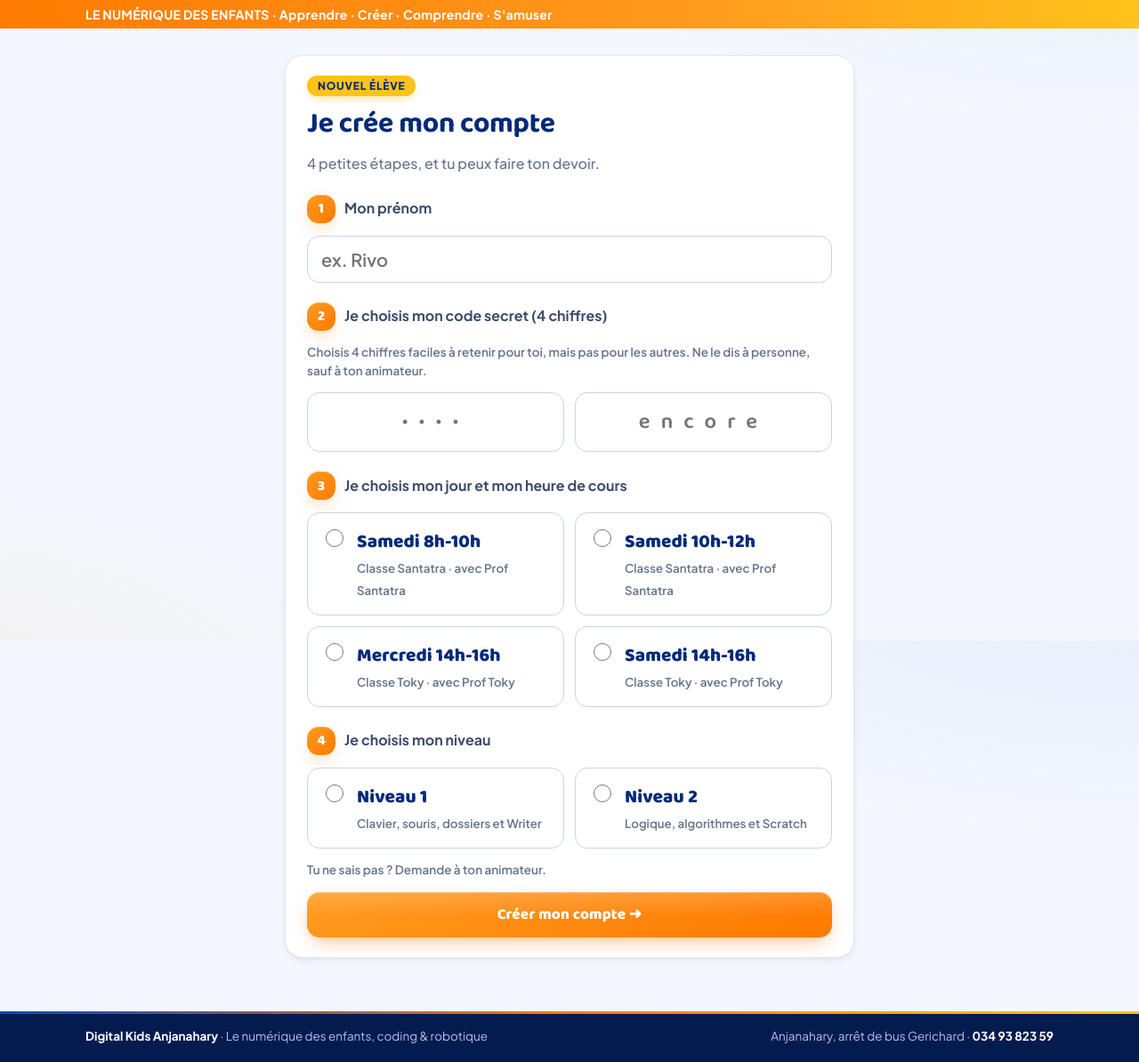
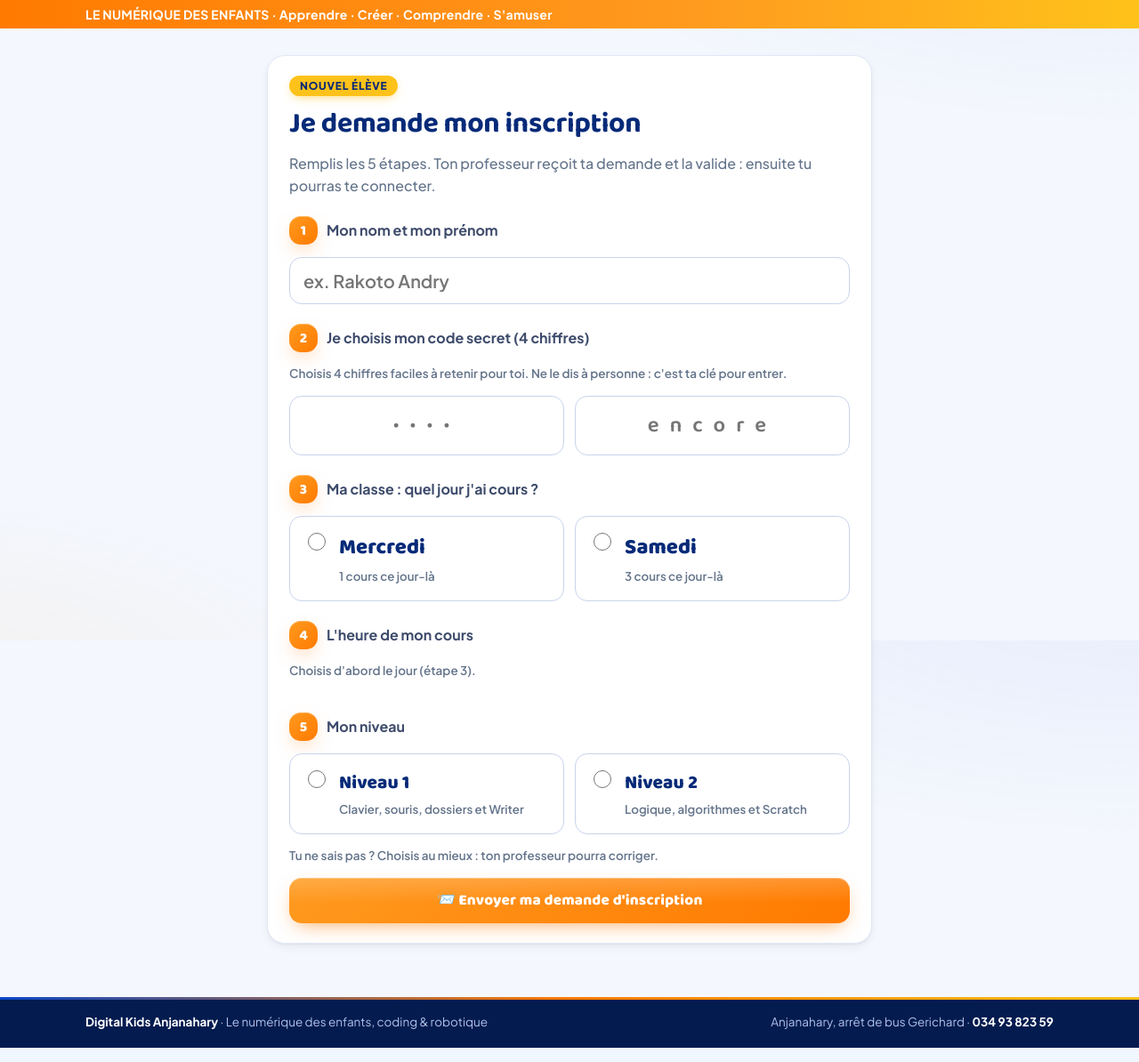
Before and after one commit to aorn-grou/digitalkids-devoirs, a Flask app: page /inscription in a window 1280 px wide. Shown: the part 80-1274 px from the top of the page at 89% size. Run offline with Flask 2, Linux system fonts and the light colour scheme; data comes from the database, SQL or seed files in the repository.

Commit message:
Inscription ouverte à tous : demande envoyée au professeur du cours, connexion seulement après validation
Co-Authored-By: Claude Opus 5.5 <noreply@anthropic.com>
Claude-Session: https://claude.ai/code/session_018Up2VnWB479QfL9qLo9hGR

```diff
--- a/app.py
+++ b/app.py
@@ -81,6 +81,9 @@ def init_db():
         identifiant TEXT UNIQUE NOT NULL, mdp TEXT NOT NULL, classe TEXT NOT NULL, cree TEXT);
     CREATE TABLE IF NOT EXISTS creneaux (id INTEGER PRIMARY KEY AUTOINCREMENT, classe_id INTEGER NOT NULL,
         jour INTEGER NOT NULL, debut TEXT NOT NULL, fin TEXT NOT NULL);
+    CREATE TABLE IF NOT EXISTS demandes (id INTEGER PRIMARY KEY AUTOINCREMENT, nom TEXT NOT NULL, code TEXT NOT NULL,
+        niveau INTEGER NOT NULL, creneau_id INTEGER, classe_id INTEGER, cree TEXT, statut TEXT DEFAULT 'attente',
+        traite_par TEXT, traite_le TEXT, eleve_id INTEGER);
     CREATE TABLE IF NOT EXISTS seances (creneau_id INTEGER, date TEXT, saisi_par TEXT, saisi_le TEXT,
         PRIMARY KEY (creneau_id, date));
     CREATE TABLE IF NOT EXISTS presences (eleve_id INTEGER, creneau_id INTEGER, date TEXT, statut TEXT,
@@ -420,10 +423,11 @@ app.jinja_env.globals.update(semaines_du_mois=semaines_du_mois, liste_mois=liste
 
 @app.context_processor
 def contexte():
-    ctx = {"annee": datetime.now().year, "rapports_nouveaux": 0, "role": session.get("role"), "moi": None,
+    ctx = {"annee": datetime.now().year, "rapports_nouveaux": 0, "demandes_attente": 0, "role": session.get("role"), "moi": None,
            "classes": [], "classe_choisie": request.args.get("classe", "")}
     if session.get("role") in ("admin", "prof"):
         try:
+            ctx["demandes_attente"] = sum(1 for d in db().execute("SELECT classe_id FROM demandes WHERE statut='attente'") if peut_voir(d["classe_id"]))
             if est_admin():
                 ctx["moi"] = "Administrateur"
                 ctx["classes"] = toutes_classes()
@@ -486,6 +490,10 @@ def connexion():
                 return redirect(url_for("mes_devoirs"))
             if len(bons) > 1:
                 erreur = "Plusieurs élèves ont ce prénom et ce code : écris ton identifiant (par exemple rivo25)."
+            elif not bons and (dm := db().execute("SELECT * FROM demandes WHERE lower(nom)=? AND code=? AND statut!='valide' ORDER BY id DESC",
+                                                  (nom.lower(), code)).fetchone()):
+                erreur = ("⏳ Ta demande d'inscription attend la validation de ton professeur. Reviens plus tard !" if dm["statut"] == "attente"
+                          else "Ta demande d'inscription a été refusée. Parle à ton professeur.")
             else:
                 session["tentatives"] = tentatives + 1
                 erreur = "Prénom ou code incorrect. Vérifie et recommence."
@@ -494,49 +502,51 @@ def connexion():
 
 @app.route("/inscription", methods=["GET", "POST"])
 def inscription():
+    """N'importe qui peut demander son inscription ; le professeur du cours choisi la valide."""
     if not inscriptions_ouvertes():
-        return render_template("erreur.html", message="Les inscriptions sont fermées. Demande à ton animateur de créer ton compte.")
-    classes = toutes_classes()
+        return render_template("erreur.html", message="Les inscriptions sont fermées pour le moment. Demande à ton professeur.")
     crs = tous_creneaux()
+    jours = sorted({c["jour"] for c in crs})
     erreur, valeurs = None, {}
     if request.method == "POST":
-        prenom = re.sub(r"\s+", " ", request.form.get("prenom", "")).strip()[:40]
+        nom = re.sub(r"\s+", " ", request.form.get("prenom", "")).strip()[:60]
         code = request.form.get("code", "").strip()
         code2 = request.form.get("code2", "").strip()
         niveau = request.form.get("niveau", "")
+        cr = creneau(request.form.get("creneau", ""))
         classe = request.form.get("classe", "")
-        creneau = request.form.get("creneau", "")
-        cr = next((c for c in crs if str(c["id"]) == creneau), None)
-        if cr:
-            classe = str(cr["classe_id"])
-        valeurs = {"prenom": prenom, "niveau": niveau, "classe": classe, "creneau": creneau}
-        ids_classes = [str(c["id"]) for c in classes]
-        if len(prenom) < 2:
-            erreur = "Écris ton prénom."
+        classe_ok = (not crs) and (classe in [str(c["id"]) for c in toutes_classes()] or not toutes_classes())
+        valeurs = {"classe": classe, "prenom": nom, "niveau": niveau, "creneau": request.form.get("creneau", ""), "jour": request.form.get("jour", "")}
+        if len(nom) < 2:
+            erreur = "Écris ton nom et ton prénom (exemple : Rakoto Andry)."
         elif not re.fullmatch(r"\d{4}", code):
             erreur = "Ton code secret doit avoir exactement 4 chiffres."
         elif code != code2:
             erreur = "Les deux codes ne sont pas pareils. Recommence."
-        elif crs and not cr:
-            erreur = "Choisis ton jour et ton heure de cours."
-        elif classes and classe not in ids_classes:
-            erreur = "Choisis ta classe (ton animateur)."
+        elif not cr and not classe_ok:
+            erreur = "Choisis ta classe (samedi ou mercredi) et l'heure de ton cours."
         elif niveau not in ("1", "2"):
             erreur = "Choisis ton niveau."
-        elif db().execute("SELECT 1 FROM eleves WHERE lower(prenom)=? AND code=?", (prenom.lower(), code)).fetchone():
-            erreur = "Un élève a déjà ce prénom avec ce code. Choisis un autre code."
+        elif db().execute("SELECT 1 FROM demandes WHERE lower(nom)=? AND statut='attente'", (nom.lower(),)).fetchone():
+            erreur = "Une demande avec ce nom attend déjà la validation du professeur. Patiente un peu !"
+        elif db().execute("SELECT 1 FROM eleves WHERE lower(prenom)=? AND code=?", (nom.lower(), code)).fetchone():
+            erreur = "Tu es déjà inscrit avec ce nom et ce code : connecte-toi."
         else:
-            ident = nouvel_identifiant(prenom)
-            classe_id = int(classe) if classes else None
-            cur = db().execute("INSERT INTO eleves (prenom, identifiant, code, niveau, cree, classe_id, creneau_id) VALUES (?,?,?,?,?,?,?)",
-                               (prenom, ident, code, int(niveau), maintenant(), classe_id, cr["id"] if cr else None))
+            cur = db().execute("INSERT INTO demandes (nom, code, niveau, creneau_id, classe_id, cree) VALUES (?,?,?,?,?,?)",
+                               (nom, code, int(niveau), cr["id"] if cr else None,
+                                cr["classe_id"] if cr else (int(classe) if classe.isdigit() else None), maintenant()))
             db().commit()
-            session.clear()
-            session.permanent = True
-            session["eleve_id"] = cur.lastrowid
-            noter(cur.lastrowid, "inscription", f"Niveau {niveau} · identifiant {ident}")
-            return redirect(url_for("bienvenue"))
-    return render_template("inscription.html", erreur=erreur, v=valeurs, classes=classes, creneaux=crs)
+            session["demande"] = cur.lastrowid
+            return redirect(url_for("demande_envoyee"))
+    return render_template("inscription.html", erreur=erreur, v=valeurs, creneaux=crs, jours=jours, classes=toutes_classes())
+
+
+@app.route("/inscription/envoyee")
+def demande_envoyee():
+    d = db().execute("SELECT * FROM demandes WHERE id=?", (session.get("demande", 0),)).fetchone()
+    if not d:
+        return redirect(url_for("inscription"))
+    return render_template("demande_envoyee.html", d=d, cr=creneau(d["creneau_id"]))
 
 
 def eleve_courant():
@@ -833,6 +843,50 @@ def eleves():
     return render_template("eleves.html", eleves=liste, par_cours=par_cours, a_placer=a_placer, tous_cours=tous, noms=nom_classes())
 
 
+def valider_demande(d, cr, niveau, qui):
+    """Inscrit l'élève de la demande (ou le relie à un élève déjà écrit par l'administrateur avec le même nom)."""
+    eid, nouveau = ajouter_eleve(d["nom"], niveau, cr, d["classe_id"])
+    db().execute("UPDATE eleves SET code=? WHERE id=?", (d["code"], eid))
+    db().execute("UPDATE demandes SET statut='valide', traite_par=?, traite_le=?, eleve_id=?, creneau_id=?, niveau=? WHERE id=?",
+                 (qui, maintenant(), eid, cr["id"] if cr else None, niveau, d["id"]))
+    db().execute("INSERT INTO journal (date, eleve_id, type, detail) VALUES (?,?,?,?)",
+                 (maintenant(), eid, "inscription", f"Inscription validée par {qui} · " + (cr["horaire"] if cr else "sans cours") + f" · niveau {niveau}"))
+    return eid
+
+
+@app.route("/animateur/demandes", methods=["GET", "POST"])
+@animateur_requis
+def demandes():
+    qui = "Administrateur" if est_admin() else prof_courant()["nom"]
+    if request.method == "POST":
+        action = request.form.get("action")
+        ids = request.form.getlist("demande") if action == "tout" else [request.form.get("demande", "")]
+        n = 0
+        for i in ids:
+            d = db().execute("SELECT * FROM demandes WHERE id=? AND statut='attente'", (i,)).fetchone()
+            if not d or not peut_voir(d["classe_id"]):
+                continue
+            if action == "refuser":
+                db().execute("UPDATE demandes SET statut='refuse', traite_par=?, traite_le=? WHERE id=?", (qui, maintenant(), d["id"]))
+                flash(f"Demande de {d['nom']} refusée.")
+                continue
+            cr = creneau(request.form.get(f"creneau_{d['id']}") or d["creneau_id"])
+            if not cr or not peut_voir(cr["classe_id"]):
+                cr = creneau(d["creneau_id"])
+            niv = request.form.get(f"niveau_{d['id']}", str(d["niveau"]))
+            valider_demande(d, cr, int(niv) if niv in ("1", "2") else d["niveau"], qui)
+            n += 1
+        db().commit()
+        if n:
+            flash(f"✅ {n} élève(s) inscrit(s). Ils peuvent se connecter et sont sur la fiche d'appel.")
+        return redirect(url_for("demandes", **args_classe()))
+    tout = [d for d in db().execute("SELECT * FROM demandes ORDER BY id DESC LIMIT 300") if visible(d["classe_id"])]
+    noms_cr = {c["id"]: c for c in tous_creneaux()}
+    mes_cours = [c for c in noms_cr.values() if peut_voir(c["classe_id"])]
+    return render_template("demandes.html", attente=[d for d in tout if d["statut"] == "attente"][::-1],
+                           traitees=[d for d in tout if d["statut"] != "attente"][:30], noms_cr=noms_cr, mes_cours=mes_cours)
+
+
 @app.route("/animateur/inserer", methods=["GET", "POST"])
 @animateur_requis
 @admin_requis
--- a/static/style.css
+++ b/static/style.css
@@ -681,3 +681,19 @@ button,.btn,a{touch-action:manipulation}
 .pt-P,.pt-R{background:var(--vert-100);color:#15803D}.pt-A{background:var(--rouge-100);color:#B91C1C}
 .import-barre{position:sticky;bottom:12px;z-index:10;display:flex;justify-content:space-between;align-items:center;gap:12px;flex-wrap:wrap;margin-top:18px;padding:14px 18px;border-radius:var(--r-lg);background:rgba(255,255,255,.92);-webkit-backdrop-filter:blur(10px);backdrop-filter:blur(10px);border:1px solid var(--bord);box-shadow:var(--o-3)}
 @media (max-width:820px){.depot{grid-template-columns:1fr}}
+
+/* ---- demandes d'inscription ---- */
+.hero-action.bleu{background:linear-gradient(120deg,var(--nuit) 0%,var(--bleu) 55%,var(--bleu-400) 100%);box-shadow:0 18px 40px -18px rgba(11,71,196,.9),inset 0 1px 0 rgba(255,255,255,.25)}
+.hero-action.bleu .hero-txt b{text-shadow:none}
+.hero-action.bleu:hover{box-shadow:0 24px 46px -18px rgba(11,71,196,1)}
+.demande{display:flex;align-items:center;gap:10px;flex-wrap:wrap;padding:12px 8px;border-bottom:1px solid var(--gris-100);border-radius:12px;transition:background var(--vite);animation:apparait .4s var(--doux) both}
+.demande:hover{background:var(--bleu-50)}
+.demande:last-child{border-bottom:0}
+.demande-qui{display:flex;align-items:center;gap:10px;flex:1;min-width:200px}
+.demande-qui .avatar{width:40px;height:40px}
+.demande-qui div{display:grid;line-height:1.3}
+.demande-qui b{font-size:16px;color:var(--nuit)}
+.demande select{font-size:14px;padding:8px 34px 8px 10px}
+.demande-btns{display:flex;gap:6px}
+.envoi-ic{font-size:64px;animation:sautille 2s ease-in-out infinite}
+.jours-choix .niv b{font-size:24px}
--- a/static/sw.js
+++ b/static/sw.js
@@ -1,6 +1,6 @@
 // Digital Kids · application installable. Le réseau d'abord (les notes sont toujours à jour),
 // une copie des fichiers fixes pour démarrer plus vite, et une page « pas de connexion ».
-const CACHE = "dk-v9";
+const CACHE = "dk-v10";
 const FIXES = ["/static/style.css", "/static/devoir.js", "/static/robot.svg", "/static/icone-192.png", "/static/ui.js"];
 self.addEventListener("install", e => { e.waitUntil(caches.open(CACHE).then(c => c.addAll(FIXES)).then(() => self.skipWaiting())); });
 self.addEventListener("activate", e => {
--- a/templates/_nav.html
+++ b/templates/_nav.html
@@ -9,12 +9,13 @@
  'fiches': '<path d="M6 9V2h12v7"/><path d="M6 18H4a2 2 0 0 1-2-2v-5a2 2 0 0 1 2-2h16a2 2 0 0 1 2 2v5a2 2 0 0 1-2 2h-2"/><rect x="6" y="14" width="12" height="8"/>',
  'excel': '<path d="M14 2H6a2 2 0 0 0-2 2v16a2 2 0 0 0 2 2h12a2 2 0 0 0 2-2V8z"/><path d="M14 2v6h6M8 13h8M8 17h8M12 11v8"/>',
  'inserer': '<circle cx="9" cy="7" r="4"/><path d="M3 21v-2a4 4 0 0 1 4-4h4a4 4 0 0 1 4 4v2"/><path d="M19 8v6M16 11h6"/>',
+ 'demandes': '<path d="M22 12h-6l-2 3h-4l-2-3H2"/><path d="M5.5 5.1 2 12v6a2 2 0 0 0 2 2h16a2 2 0 0 0 2-2v-6l-3.5-6.9A2 2 0 0 0 16.8 4H7.2a2 2 0 0 0-1.7 1.1z"/>',
  'profs': '<circle cx="12" cy="8" r="4"/><path d="M4 21v-1a6 6 0 0 1 6-6h4a6 6 0 0 1 6 6v1"/><path d="M19 3v4M17 5h4"/>',
  'mot_de_passe': '<rect x="3" y="11" width="18" height="11" rx="2"/><path d="M7 11V7a5 5 0 0 1 10 0v4"/>'
 } %}
 {% set groupes = [
  ('Pilotage', [('tableau_de_bord','Tableau de bord'),('rapport_presence','Rapport de présence'),('rapports','Activité en ligne')]),
- ('Ma classe', ([('inserer','Insérer des élèves')] if role == 'admin' else []) + [('eleves','Élèves par cours'),('presence','Fiche de présence (appel)'),('tableau','Notes'),('devoirs_admin','Devoirs'),('fiches','Fiches de connexion')]),
+ ('Ma classe', [('demandes','Demandes d\'inscription')] + ([('inserer','Insérer des élèves')] if role == 'admin' else []) + [('eleves','Élèves par cours'),('presence','Fiche de présence (appel)'),('tableau','Notes'),('devoirs_admin','Devoirs'),('fiches','Fiches de connexion')]),
  ('Données', [('excel','Import / Export Excel')]),
  ('Réglages', ([('profs','Animateurs & cours')] if role == 'admin' else []) + [('mot_de_passe','Mot de passe')])
 ] %}
@@ -23,6 +24,6 @@
 <nav class="nav-admin">
 {% for titre, liens in groupes %}
   <div class="nav-groupe">{{ titre }}</div>
-  {% for ep, txt in liens %}<a {% if actif == ep %}class="on" aria-current="page"{% endif %} href="{{ url_for(ep, **ka) }}"><svg viewBox="0 0 24 24" aria-hidden="true">{{ ic[ep]|safe }}</svg><span>{{ txt }}</span>{% if ep == 'rapports' and rapports_nouveaux %}<span class="badge-new">{{ rapports_nouveaux }}</span>{% endif %}</a>{% endfor %}
+  {% for ep, txt in liens %}<a {% if actif == ep %}class="on" aria-current="page"{% endif %} href="{{ url_for(ep, **ka) }}"><svg viewBox="0 0 24 24" aria-hidden="true">{{ ic[ep]|safe }}</svg><span>{{ txt }}</span>{% if ep == 'rapports' and rapports_nouveaux %}<span class="badge-new">{{ rapports_nouveaux }}</span>{% endif %}{% if ep == 'demandes' and demandes_attente %}<span class="badge-new">{{ demandes_attente }}</span>{% endif %}</a>{% endfor %}
 {% endfor %}
 </nav>
--- a/templates/base.html
+++ b/templates/base.html
@@ -6,7 +6,7 @@
 <title>{% block titre %}Digital Kids · Devoirs{% endblock %}</title>
 <link rel="preconnect" href="https://fonts.googleapis.com">
 <link rel="stylesheet" href="https://fonts.googleapis.com/css2?family=Baloo+2:wght@600;700;800&family=Plus+Jakarta+Sans:wght@400;500;600;700;800&display=swap">
-<link rel="stylesheet" href="{{ url_for('static', filename='style.css') }}?v=14">
+<link rel="stylesheet" href="{{ url_for('static', filename='style.css') }}?v=15">
 <link rel="icon" href="{{ url_for('static', filename='robot.svg') }}">
 <link rel="manifest" href="/manifest.webmanifest">
 <meta name="theme-color" content="#0B47C4">
--- a/templates/connexion.html
+++ b/templates/connexion.html
@@ -18,13 +18,13 @@
   <form class="carte form-connexion" method="post" autocomplete="off">
     <h2 style="font-size:28px;color:var(--nuit)">Je me connecte</h2>
     {% if erreur %}<div class="erreur">{{ erreur }}</div>{% endif %}
-    <label for="identifiant">Mon prénom</label>
-    <input type="text" id="identifiant" name="identifiant" placeholder="ex. Rivo" required spellcheck="false" autocomplete="off">
+    <label for="identifiant">Mon nom et prénom (ou mon identifiant)</label>
+    <input type="text" id="identifiant" name="identifiant" placeholder="ex. Rakoto Andry" required spellcheck="false" autocomplete="off">
     <label for="code">Mon code secret (4 chiffres)</label>
     <input class="code" type="password" id="code" name="code" inputmode="numeric" maxlength="4" placeholder="••••" required>
     <button class="btn" type="submit">Entrer ➜</button>
     <p class="aide">Tu as oublié ton code ? Demande-le à ton animateur.</p>
-    {% if inscriptions %}<div class="nouveau-compte"><b>Première fois ici ?</b><a class="btn bleu" href="{{ url_for('inscription') }}">Je crée mon compte ✨</a></div>{% endif %}
+    {% if inscriptions %}<div class="nouveau-compte"><b>Première fois ici ?</b><a class="btn bleu" href="{{ url_for('inscription') }}">Je demande mon inscription ✨</a></div>{% endif %}
   </form>
 </div>
 {% endblock %}
--- a/templates/inscription.html
+++ b/templates/inscription.html
@@ -1,44 +1,63 @@
 {% extends "base.html" %}
-{% block titre %}Créer mon compte · Digital Kids{% endblock %}
+{% block titre %}Demander mon inscription · Digital Kids{% endblock %}
 {% block qui %}<a class="btn-lien" href="{{ url_for('connexion') }}">J'ai déjà un compte</a>{% endblock %}
 {% block contenu %}
-<form class="carte form-connexion" method="post" autocomplete="off" style="max-width:640px;margin:0 auto">
+<form class="carte form-connexion inscription" method="post" autocomplete="off" style="max-width:680px;margin:0 auto">
   <span class="pastille" style="justify-self:start">NOUVEL ÉLÈVE</span>
-  <h1 style="font-size:32px;color:var(--nuit)">Je crée mon compte</h1>
-  <p class="sous" style="margin:0">{{ 4 if (classes or creneaux) else 3 }} petites étapes, et tu peux faire ton devoir.</p>
+  <h1 style="font-size:32px;color:var(--nuit)">Je demande mon inscription</h1>
+  <p class="sous" style="margin:0">Remplis les 5 étapes. Ton professeur reçoit ta demande et la valide : ensuite tu pourras te connecter.</p>
   {% if erreur %}<div class="erreur">{{ erreur }}</div>{% endif %}
 
-  <div class="etape-ins"><span class="num">1</span><label for="prenom">Mon prénom</label></div>
-  <input type="text" id="prenom" name="prenom" value="{{ v.prenom or '' }}" placeholder="ex. Rivo" required maxlength="40" spellcheck="false">
+  <div class="etape-ins"><span class="num">1</span><label for="prenom">Mon nom et mon prénom</label></div>
+  <input type="text" id="prenom" name="prenom" value="{{ v.prenom or '' }}" placeholder="ex. Rakoto Andry" required maxlength="60" pattern=".*\S\s+\S.*" title="Écris ton nom ET ton prénom, par exemple : Rakoto Andry" spellcheck="false" autocomplete="off">
 
   <div class="etape-ins"><span class="num">2</span><label for="code">Je choisis mon code secret (4 chiffres)</label></div>
-  <p class="aide" style="margin:0">Choisis 4 chiffres faciles à retenir pour toi, mais pas pour les autres. Ne le dis à personne, sauf à ton animateur.</p>
+  <p class="aide" style="margin:0">Choisis 4 chiffres faciles à retenir pour toi. Ne le dis à personne : c'est ta clé pour entrer.</p>
   <div class="deux">
     <input class="code" type="password" id="code" name="code" inputmode="numeric" maxlength="4" pattern="[0-9]{4}" placeholder="••••" required aria-label="Code secret">
     <input class="code" type="password" id="code2" name="code2" inputmode="numeric" maxlength="4" pattern="[0-9]{4}" placeholder="encore" required aria-label="Le même code encore une fois">
   </div>
 
-  {% if creneaux %}
-  <div class="etape-ins"><span class="num">3</span><label>Je choisis mon jour et mon heure de cours</label></div>
-  <div class="niveaux">
-    {% for c in creneaux %}<label class="niv"><input type="radio" name="creneau" value="{{ c.id }}" {{ 'checked' if v.creneau == c.id|string }} required>
-      <span><b>{{ c.horaire }}</b><small>{{ c.classe }} · avec {{ c.nom }}</small></span></label>{% endfor %}
+{% if creneaux %}
+  <div class="etape-ins"><span class="num">3</span><label>Ma classe : quel jour j'ai cours ?</label></div>
+  <div class="niveaux jours-choix">
+    {% for j in jours %}<label class="niv"><input type="radio" name="jour" value="{{ j }}" {{ 'checked' if v.jour == j|string }} required onchange="filtrerHeures()">
+      <span><b>{{ JOURS[j] }}</b><small>{{ creneaux|selectattr('jour', 'equalto', j)|list|length }} cours ce jour-là</small></span></label>{% endfor %}
   </div>
-  {% elif classes %}
-  <div class="etape-ins"><span class="num">3</span><label>Je choisis ma classe (mon animateur)</label></div>
-  <div class="niveaux">
-    {% for c in classes %}<label class="niv"><input type="radio" name="classe" value="{{ c.id }}" {{ 'checked' if v.classe == c.id|string }} required>
-      <span><b>{{ c.classe }}</b><small>avec {{ c.nom }}</small></span></label>{% endfor %}
+
+  <div class="etape-ins"><span class="num">4</span><label>L'heure de mon cours</label></div>
+  <p class="aide" id="choisir-jour" style="margin:0">Choisis d'abord le jour (étape 3).</p>
+  <div class="niveaux heures-choix">
+    {% for c in creneaux %}<label class="niv" data-jour="{{ c.jour }}"><input type="radio" name="creneau" value="{{ c.id }}" {{ 'checked' if v.creneau == c.id|string }} required>
+      <span><b>{{ c.debut|heure }} – {{ c.fin|heure }}</b><small>{{ JOURS[c.jour] }} · avec {{ c.nom }}</small></span></label>{% endfor %}
   </div>
+
+{% elif classes %}
+  <div class="etape-ins"><span class="num">3</span><label>Ma classe (mon professeur)</label></div>
+  <div class="niveaux">{% for c in classes %}<label class="niv"><input type="radio" name="classe" value="{{ c.id }}" {{ 'checked' if v.classe == c.id|string }} required>
+    <span><b>{{ c.classe }}</b><small>avec {{ c.nom }}</small></span></label>{% endfor %}</div>
   {% endif %}
-  <div class="etape-ins"><span class="num">{{ 4 if (classes or creneaux) else 3 }}</span><label>Je choisis mon niveau</label></div>
+  <div class="etape-ins"><span class="num">5</span><label>Mon niveau</label></div>
   <div class="niveaux">
     <label class="niv"><input type="radio" name="niveau" value="1" {{ 'checked' if v.niveau == '1' }} required>
       <span><b>Niveau 1</b><small>Clavier, souris, dossiers et Writer</small></span></label>
     <label class="niv"><input type="radio" name="niveau" value="2" {{ 'checked' if v.niveau == '2' }}>
       <span><b>Niveau 2</b><small>Logique, algorithmes et Scratch</small></span></label>
   </div>
-  <p class="aide" style="margin:0">Tu ne sais pas ? Demande à ton animateur.</p>
-  <button class="btn" type="submit">Créer mon compte ➜</button>
+  <p class="aide" style="margin:0">Tu ne sais pas ? Choisis au mieux : ton professeur pourra corriger.</p>
+  <button class="btn" type="submit">📨 Envoyer ma demande d'inscription</button>
 </form>
 {% endblock %}
+{% block scripts %}<script>
+function filtrerHeures(){
+  const j=document.querySelector('input[name=jour]:checked');
+  document.getElementById('choisir-jour').hidden=!!j;
+  document.querySelectorAll('.heures-choix .niv').forEach(l=>{
+    const ok=j&&l.dataset.jour===j.value; l.hidden=!ok;
+    if(!ok){const r=l.querySelector('input');if(r.checked)r.checked=false;}
+  });
+  const vis=[...document.querySelectorAll('.heures-choix .niv:not([hidden]) input')];
+  if(vis.length===1)vis[0].checked=true;
+}
+filtrerHeures();
+</script>{% endblock %}
```
Also changed, not shown: outils/test_complet.py (+38 -9 lines), templates/demande_envoyee.html (added, +28 -0 lines), templates/demandes.html (added, +47 -0 lines), templates/tableau_de_bord.html (+7 -0 lines).
